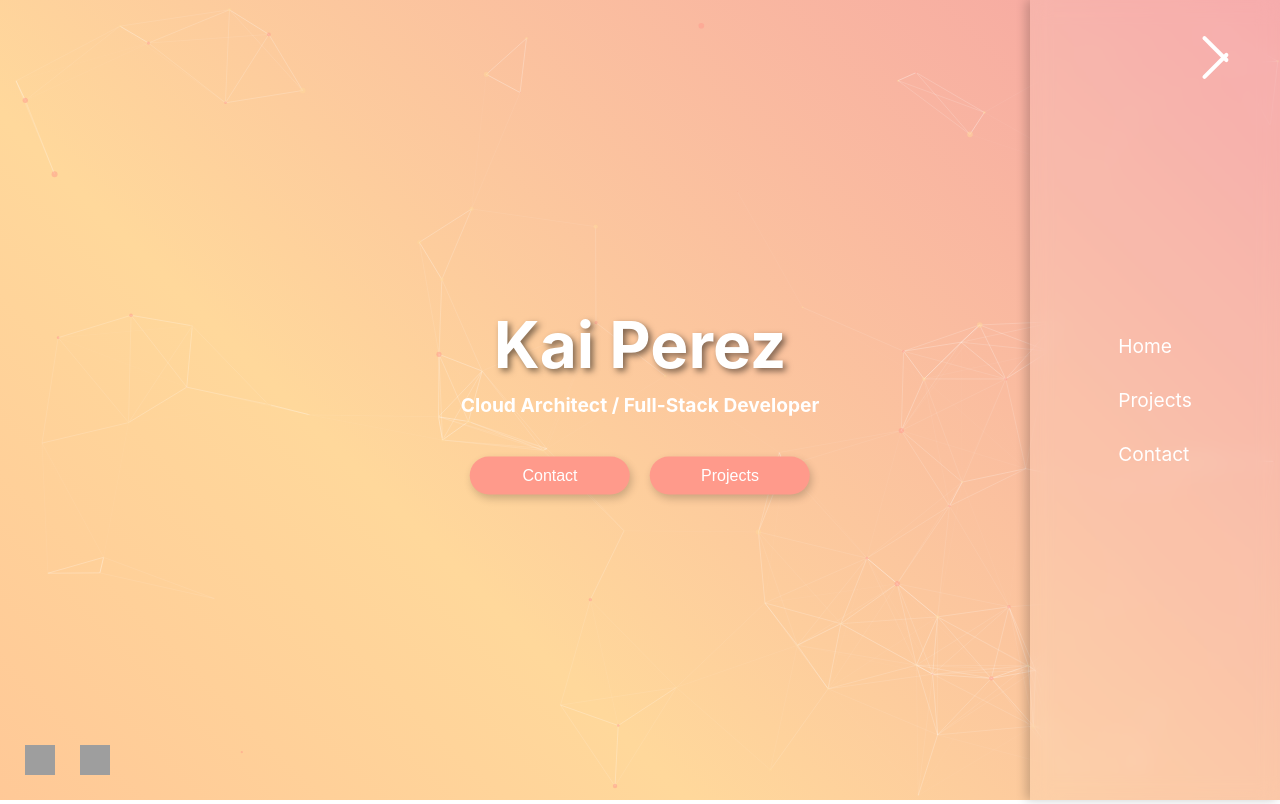
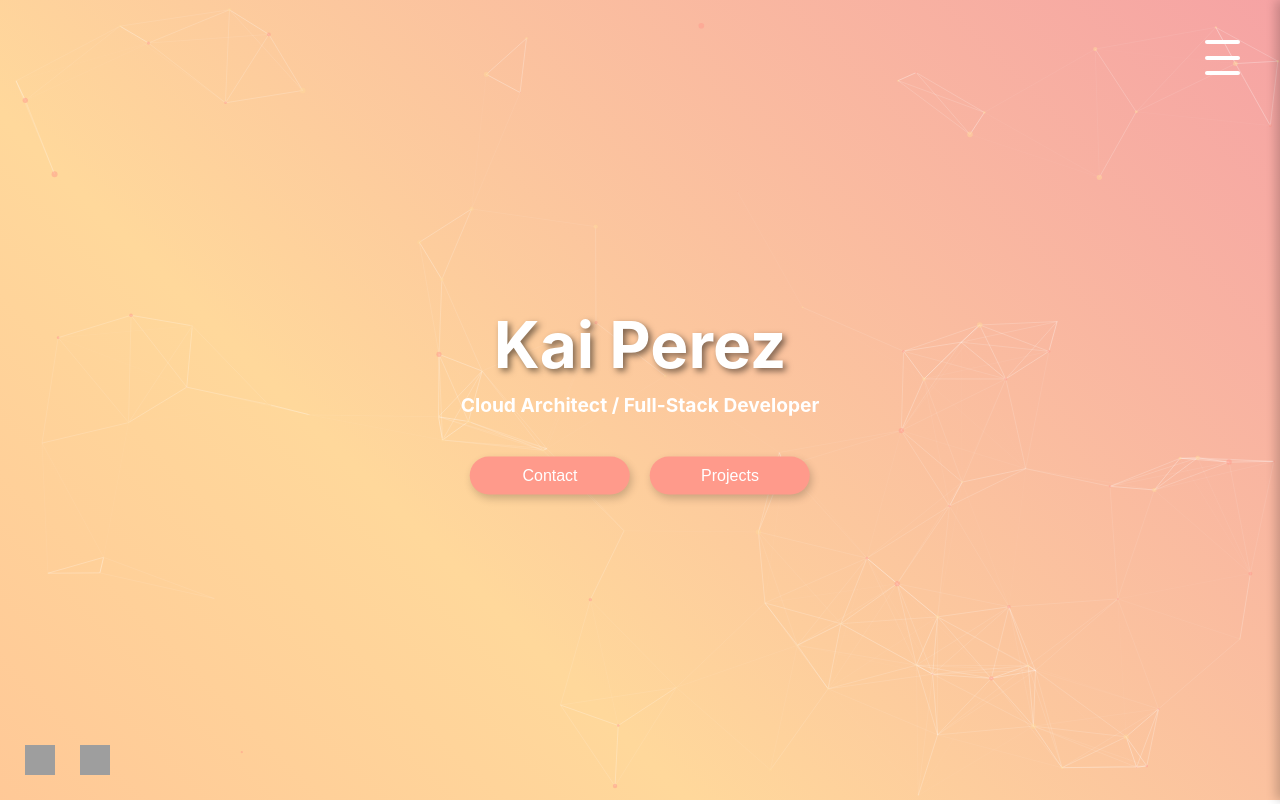
Before and after one commit to thedevtechs/kaiperez.com, a Next.js app: page / in a window 1280 px wide. Built offline with nearby package versions, Linux system fonts and the light colour scheme; grey boxes are pictures that could not be loaded.

Commit message:
Fixing homepage

```diff
--- a/pages/index.js
+++ b/pages/index.js
@@ -10,11 +10,32 @@ const theme = 'light'; // Set your theme dynamically if needed
 export default function Home() {
   const [sidebarActive, setSidebarActive] = useState(false);
   const [toggleActive, setToggleActive] = useState(false);
+  const [isMobile, setIsMobile] = useState(false);
 
   const toggleMenu = () => {
     setSidebarActive(!sidebarActive);
     setToggleActive(!toggleActive);
   };
+
+  useEffect(() => {
+    // Function to determine if the viewport width is for mobile
+    const checkIfMobile = () => {
+      if (typeof window !== 'undefined') {
+        setIsMobile(window.innerWidth <= 768); // Mobile breakpoint
+      }
+    };
+
+    // Run the check immediately on mount
+    checkIfMobile();
+
+    // Add event listener to handle window resize
+    window.addEventListener('resize', checkIfMobile);
+
+    return () => {
+      window.removeEventListener('resize', checkIfMobile);
+    };
+  }, []);
+
 
   useEffect(() => {
     // Check if the script already exists to prevent duplicates
@@ -121,7 +142,7 @@ export default function Home() {
         </div>
       </div>
 
-      <Menu theme={theme} defaultOpen={true} />
+      <Menu theme={theme} defaultOpen={isMobile} />
 
       <div className={styles.socialIcons}>
         <a
```
